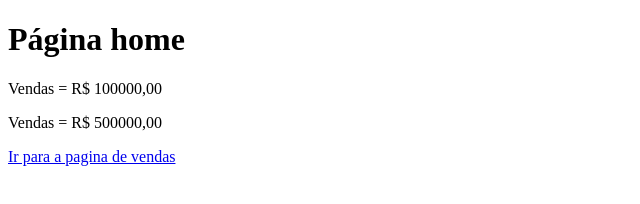
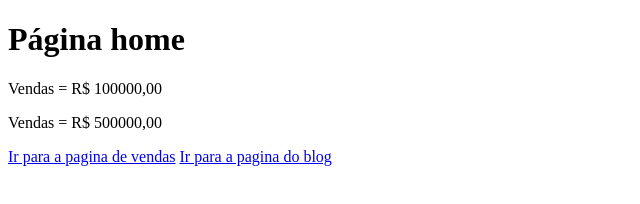
Before and after one commit to QueirozCarlos/aulagithub, a plain HTML site: page index.html in a window 1280 px wide. Shown: the whole page, without its empty margins (0-640 px from the left). Drawn offline with Linux system fonts and the light colour scheme.

Commit message:
Atualização no layout

```diff
--- a/index.html
+++ b/index.html
@@ -11,5 +11,6 @@
     <p>Vendas = R$ 100000,00</p>
     <p>Vendas = R$ 500000,00</p>
     <a href="vendas.html">Ir para a pagina de vendas</a>
+    <a href="blogtester.html">Ir para a pagina do blog</a>
 </body>
 </html>
```
Also changed, not shown: blogtester.html (+1 -0 lines).
